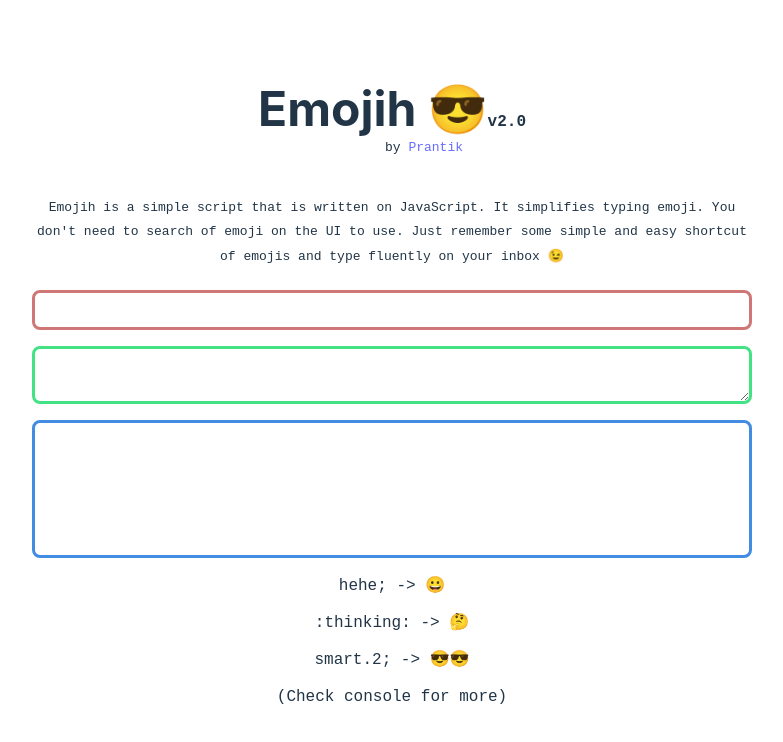
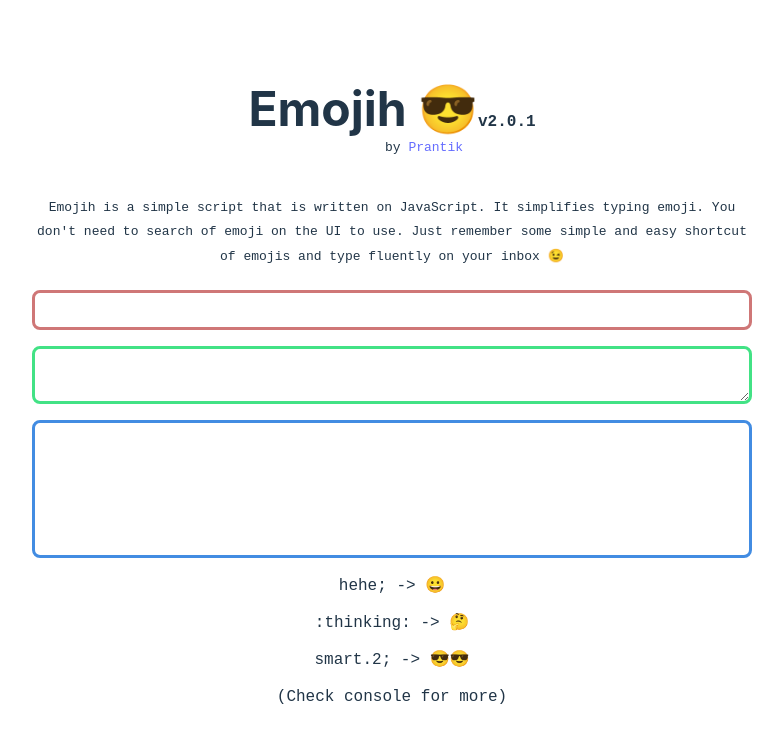
Before and after one commit to prantiknoor/emojih, a website built with Vite: page index.html in a window 1280 px wide. Shown: the whole page, without its empty margins (248-1031 px from the left). Built offline with nearby package versions, Linux system fonts and the light colour scheme.

Commit message:
update version

```diff
--- a/index.html
+++ b/index.html
@@ -9,7 +9,7 @@
   </head>
   <body>
     <div id="app">
-      <h1>Emojih 😎<code class="version">v2.0</code></h1>
+      <h1>Emojih 😎<code class="version">v2.0.1</code></h1>
       <code class="author"
         >by
         <a href="http://github.com/prantiknoor" target="_blank"
--- a/main.js
+++ b/main.js
@@ -1,7 +1,7 @@
 // ==UserScript==
 // @name         Emojih
 // @namespace    http://github.com/prantiknoor
-// @version      2.0
+// @version      2.0.1
 // @description  Emoji shortcuts
 // @author       Prantik
 // @match        *://*/*
--- a/package.json
+++ b/package.json
@@ -2,7 +2,7 @@
   "name": "emojih",
   "private": false,
   "description": "Emojih is a simple javacript code that simplify typing emoji. You don't need to search on the ui to use. Just remember the easy shortcut of emojis and type fluently on your inbox 😉",
-  "version": "2.0.0",
+  "version": "2.0.1.0",
   "type": "module",
   "scripts": {
     "dev": "vite",
@@ -10,6 +10,6 @@
     "preview": "vite preview"
   },
   "devDependencies": {
-    "vite": "^5.2.0"
+    "vite": "^5.2.0.1"
   }
 }
```
Also changed, not shown: README.md.
